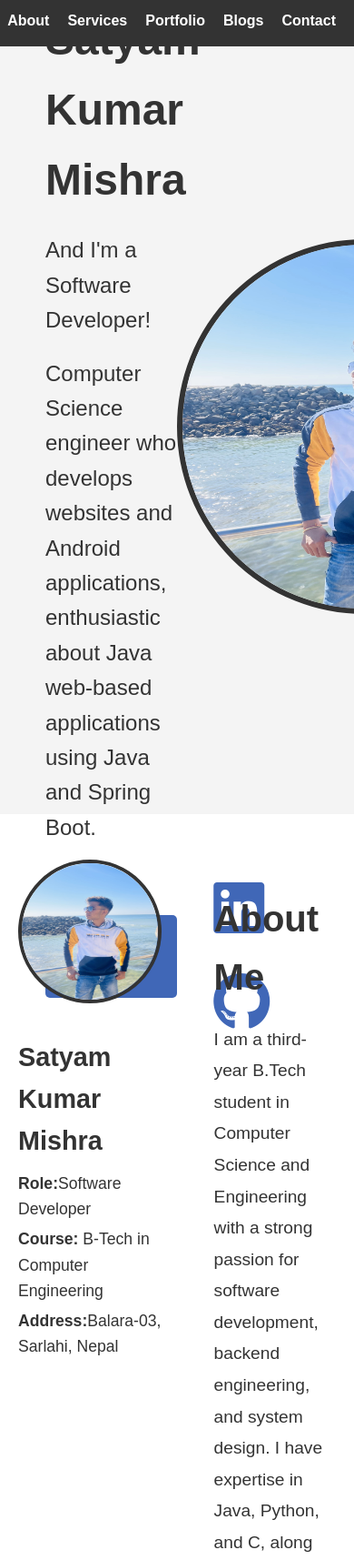
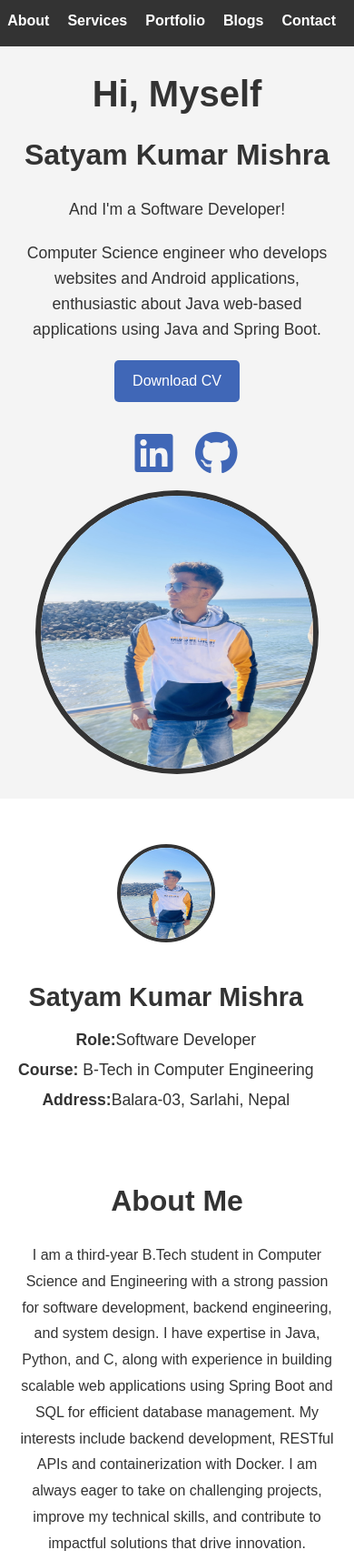
Before and after one commit to SatyamMishra44/Portfolio, a plain HTML site: page index.html in a window 390 px wide. Shown: the top 1715 px of the page at 91% size. Drawn offline with Linux system fonts and the light colour scheme.

Commit message:
Update styles.css

```diff
--- a/styles.css
+++ b/styles.css
@@ -233,7 +233,7 @@ nav ul li a:hover {
 
 .skill-level {
     height: 10px;
-    background-color: #4067b7;;
+    background-color: #4067b7;
     border-radius: 5px;
 }
 
@@ -253,14 +253,15 @@ nav ul li a:hover {
 }
 
 /* Services Section */
-.services{
+.services {
     text-align: center;
 }
+
 .service-slider {
     width: 400%;
     max-width: 600px;
     margin: auto;
-    overflow:visible;
+    overflow: visible;
     position: relative;
     border-radius: 10px;
 }
@@ -284,13 +285,12 @@ nav ul li a:hover {
 .service-item.active {
     display: block;
 }
-/* .portfolio:hover{
-    float:inline-start;
 
-} */
-.portfolio{
-    text-align:  center;
+/* Portfolio */
+.portfolio {
+    text-align: center;
 }
+
 .portfolio-grid {
     display: flex;
     justify-content: center;
@@ -306,8 +306,8 @@ nav ul li a:hover {
     box-shadow: 0 2px 5px rgba(0, 0, 0, 0.1);
     max-width: 300px;
     text-align: center;
+}
 
-}
 .portfolio-item:hover {
     transform: rotateX(360deg) rotateY(360deg) scale(1.15);
     box-shadow: 5px 5px 15px rgba(0, 0, 0, 0.3);
@@ -407,3 +407,120 @@ footer {
     text-align: center;
     padding: 20px;
 }
+
+/* Media Queries for Responsiveness */
+@media (max-width: 768px) {
+    /* For tablets and smaller screens */
+    .hero {
+        flex-direction: column;
+        padding: 20px;
+        height: auto;
+    }
+
+    .hero-content {
+        max-width: 100%;
+        text-align: center;
+    }
+
+    .hero-content h1 {
+        font-size: 3em;
+    }
+
+    .hero-content h2 {
+        font-size: 2.5em;
+    }
+
+    .hero-content p {
+        font-size: 1.2em;
+    }
+
+    .hero-buttons {
+        flex-direction: column;
+        align-items: center;
+    }
+
+    .profile-photo img {
+        width: 300px;
+        height: 300px;
+    }
+
+    .about-container {
+        flex-direction: column;
+        text-align: center;
+    }
+
+    .about-photo img {
+        width: 100px;
+        height: 100px;
+    }
+
+    .skills {
+        margin: 20px;
+    }
+
+    .portfolio-grid {
+        flex-direction: column;
+        gap: 40px;
+    }
+
+    .portfolio-item {
+        max-width: 90%;
+    }
+
+    .portfolio-scroll {
+        flex-direction: column;
+    }
+}
+
+@media (max-width: 480px) {
+    /* For mobile screens */
+    .hero-content h1 {
+        font-size: 2.5em;
+    }
+
+    .hero-content h2 {
+        font-size: 2em;
+    }
+
+    .hero-content p {
+        font-size: 1.1em;
+    }
+
+    .btn {
+        font-size: 1em;
+        padding: 10px 20px;
+    }
+
+    .social-btn {
+        font-size: 3em;
+    }
+
+    .about-text h2 {
+        font-size: 2em;
+    }
+
+    .about-text p {
+        font-size: 1em;
+    }
+
+    .service-item img {
+        width: 100%;
+        height: auto;
+    }
+
+    .portfolio-item {
+        max-width: 100%;
+    }
+
+    .portfolio-item h3 {
+        font-size: 1.2em;
+    }
+
+    .portfolio-item p {
+        font-size: 1em;
+    }
+
+    .scroll-btn {
+        padding: 8px 15px;
+    }
+}
```
